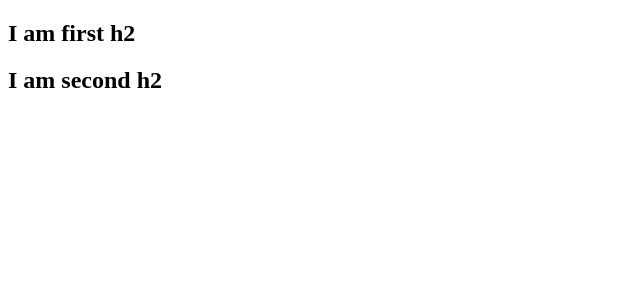
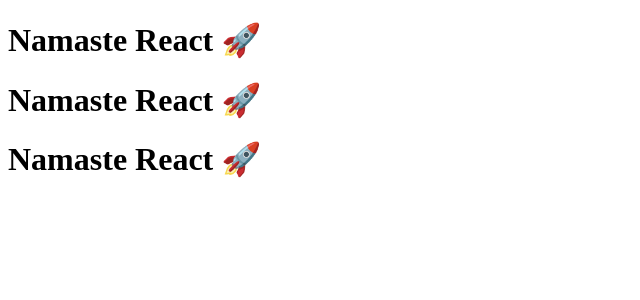
Before and after one commit to zuber-shekh7/namaste-react, a React (Vite) app: page / in a window 1280 px wide. Shown: the top 300 px of the page, without its empty margins (0-640 px from the left). Built offline with nearby package versions, Linux system fonts and the light colour scheme.

Commit message:
episode-3

```diff
--- a/App.js
+++ b/App.js
@@ -1,40 +1,33 @@
 import React from "react";
 import ReactDOM from "react-dom/client";
 
+// React element using React.createElement.
 const heading = React.createElement(
   "h1",
   { id: "heading", class: "heading" },
   "Namaste React"
 );
 
-const h2ChildOne = React.createElement(
-  "h2",
-  {
-    id: "child1",
-    key: "child1",
-  },
-  "I am first h2"
+// React Element using JSX
+const jsxHeading = (
+  <h1 id="heading" className="heading">
+    Namaste React from JSX
+  </h1>
 );
 
-const h2ChildTow = React.createElement(
-  "h2",
-  {
-    id: "child2",
-    key: "child2",
-  },
-  "I am second h2"
-);
+const Title = () => <h1>Namaste React 🚀</h1>;
 
-const child = React.createElement("div", { id: "child" }, heading);
-
-const parent = React.createElement("div", { id: "parent" }, child);
-
-const parentWithMultipleChildren = React.createElement(
-  "div",
-  { id: "parent" },
-  [h2ChildOne, h2ChildTow]
-);
+// Functional Component
+const HeadingComponent = () => {
+  return (
+    <div>
+      <Title />
+      <Title></Title>
+      {Title()}
+    </div>
+  );
+};
 
 const root = ReactDOM.createRoot(document.querySelector("#root"));
 
-root.render(parentWithMultipleChildren);
+root.render(<HeadingComponent />);
```
